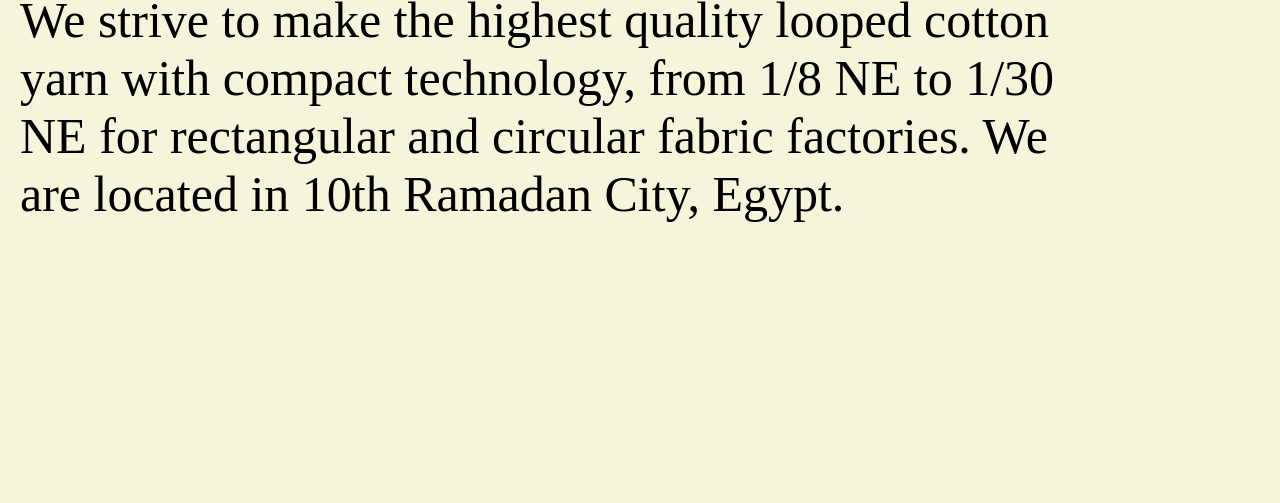
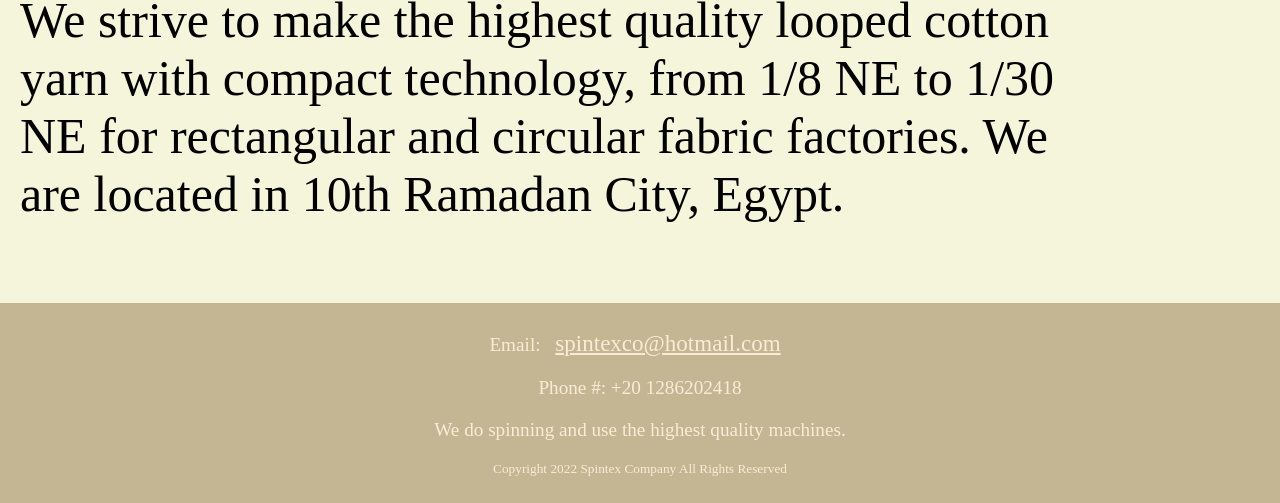
Before and after one commit to Abdala-Jabase/spintex, a plain HTML site: page pages/about.html in a window 1280 px wide. Shown: the part 400-903 px from the top of the page. Before the commit the page ends 800 px from the top, so only its background shows below. Drawn offline with Linux system fonts and the light colour scheme.

Commit message:
Add footer to about

```diff
--- a/css/about.css
+++ b/css/about.css
@@ -74,6 +74,7 @@ h1{
     padding-right: 20px;
     padding-left: 20px;
     margin-top: 50px;
+    margin-bottom: 80px;
 }
 .main .text{
     display: flex;
@@ -99,5 +100,26 @@ h1{
     object-fit: contain;
     width: auto;
     height: auto;
-    margin: 20px 20px 20px 20px;
+    margin-top: 20px;
 }
+
+/* Footer */
+.footer{
+    width: 100%;
+    height: 200px;
+    display: flex;
+    flex-direction: column;
+    background-color: rgb(196, 182, 147);
+    justify-content: center;
+    align-items: center;
+}
+
+.footer .text{
+    font-size: larger;
+    color: antiquewhite;
+    margin: 10px 10px;
+}
+
+.footer #small{
+    font-size: smaller;
+}
--- a/pages/about.html
+++ b/pages/about.html
@@ -32,7 +32,12 @@
                 <img src="../images/about-imgs/image_2.png"/>
             </div>
         </div>
-
-
+        <!-- Footer -->
+        <div class="footer">
+            <span class="text">Email: <a class="text" href="mailto:spintexco@hotmail.com">spintexco@hotmail.com</a></span>
+            <p class="text">Phone #: +20 1286202418</p>
+            <p class="text">We do spinning and use the  highest quality machines.</p>
+            <p class="text" id="small">Copyright 2022 Spintex Company All Rights Reserved</p>
+        </div>
     </body>
 </html>
```
